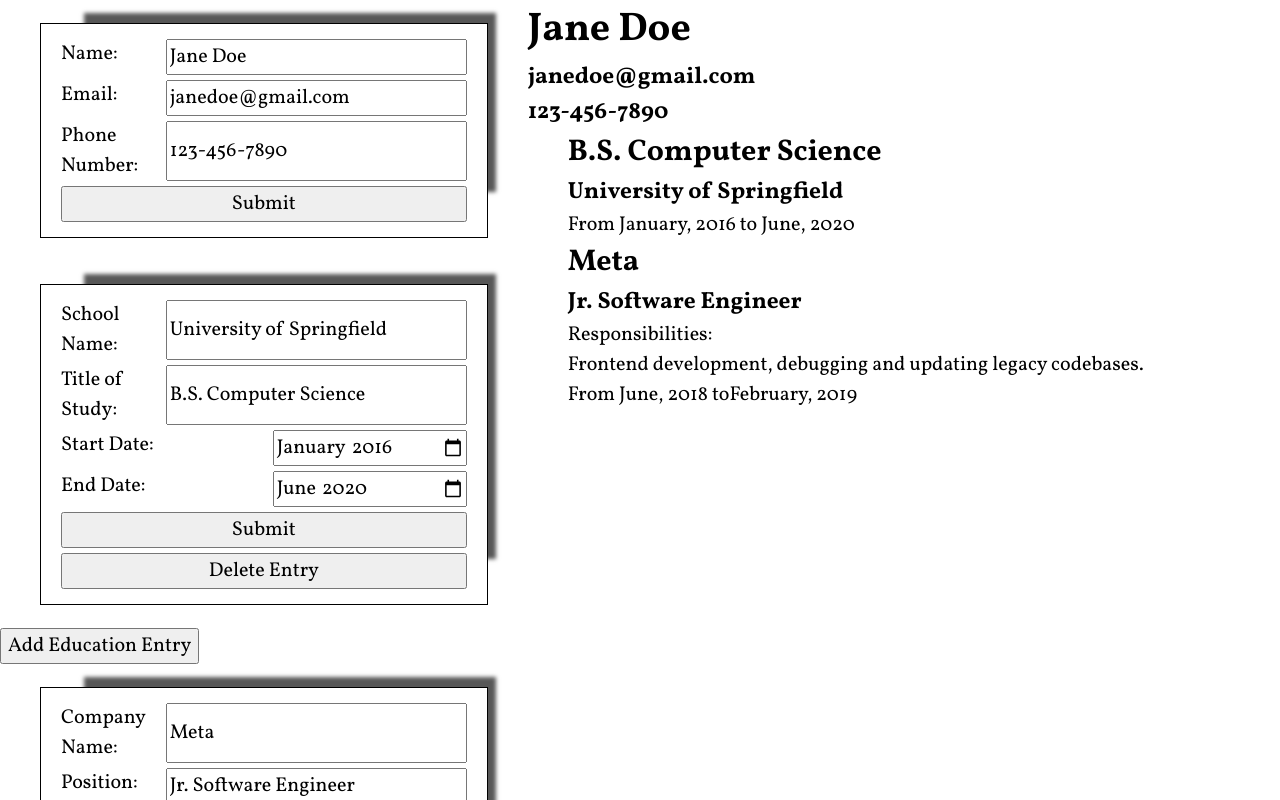
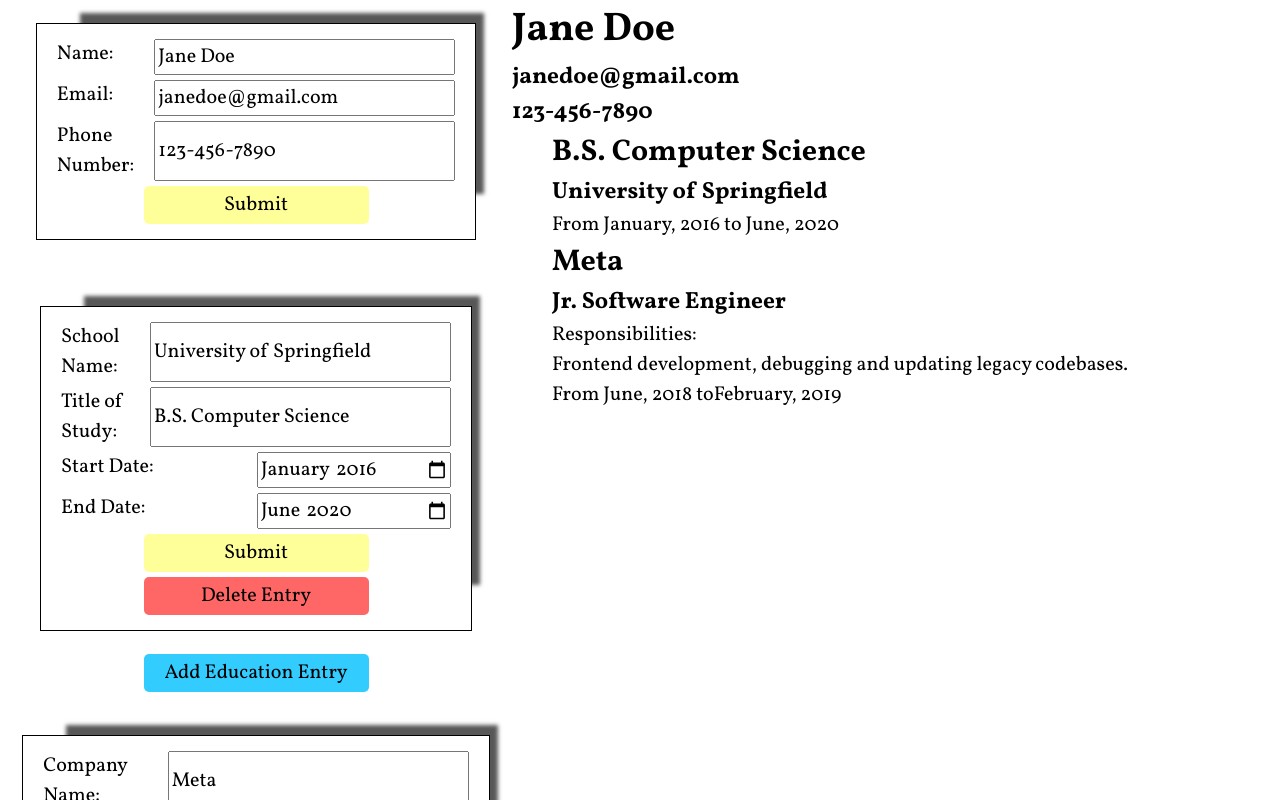
Before and after one commit to Kauboimausu/cv-creator, a React (Vite) app: page / in a window 1280 px wide. Shown: the top 800 px of the page. Built offline with nearby package versions, Linux system fonts and the light colour scheme.

Commit message:
Finished css for left part of the page

```diff
--- a/src/components/GeneralInfo.jsx
+++ b/src/components/GeneralInfo.jsx
@@ -8,6 +8,7 @@ export default function GeneralInfo({ personalInfo, onSubmit }) {
 	}
 
 	return (
+		<div className="form-wrap">
 			<form className="general info-form" onSubmit={(e) => handleSubmit(e)}>
 				<div className="input-wrap">
 					<label htmlFor="name">Name:</label>
@@ -19,7 +20,6 @@ export default function GeneralInfo({ personalInfo, onSubmit }) {
 						required
 					/>
 				</div>
-
 				<div className="input-wrap">
 					<label htmlFor="email">Email:</label>
 					<input
@@ -30,7 +30,6 @@ export default function GeneralInfo({ personalInfo, onSubmit }) {
 						required
 					/>
 				</div>
-
 				<div className="input-wrap">
 					<label htmlFor="phone-number">Phone Number:</label>
 					<input
@@ -41,8 +40,8 @@ export default function GeneralInfo({ personalInfo, onSubmit }) {
 						required
 					/>
 				</div>
-
-			<button type="submit">Submit</button>
+				<button type="submit" className="submit">Submit</button>
 			</form>
+		</div>
 	)
 }
--- a/src/styles/card.css
+++ b/src/styles/card.css
@@ -0,0 +1,7 @@
+.input-card {
+    display: flex;
+    flex-direction: column;
+    align-items: center;
+    justify-content: center;
+    margin-bottom: 1em;
+}
--- a/src/styles/form.css
+++ b/src/styles/form.css
@@ -1,3 +1,12 @@
+.forms-wrap {
+    display: flex;
+    flex-direction: column;
+    align-items: center;
+    justify-content: center;
+    max-width: 600px;
+    min-width: 300px;
+}
+
 .info-form {
     display: flex;
     flex-direction: column;
@@ -8,7 +17,32 @@
     padding: .75em 1em;
 }
 
+button {
+    border: none;
+    width: 225px;
+    border-radius: .25em;
+    padding: .20em .5em;
+}
+
+.info-form > button {
+    align-self: center;
+}
+
+.add {
+    background-color: var(--add-blue);
+}
+
+.delete {
+    background-color: var(--delete-red);
+}
+
+.submit {
+    background-color: var(--submit-yellow);
+}
+
+
 .input-wrap {
     display: flex;
+    column-gap: 1em;
     justify-content: space-between;
 }
--- a/src/styles/index.css
+++ b/src/styles/index.css
@@ -1,11 +1,11 @@
 :root {
     --dark-purple: #602060;
-    --light-pink: #ffcccc;
-    --orange: #ff8000;
+    --submit-pink: #ffcccc;
+    --submit-yellow: #ffff99;
     --black: #000000;
     --white: #ffffff;
-    --valid-color: #33ccff;
-    --invalid-color: #ff6666;
+    --add-blue: #33ccff;
+    --delete-red: #ff6666;
     font-family: Vollkorn, Karla;
 }
 
@@ -35,4 +35,5 @@ body {
     display: flex;
     flex-direction: column;
     justify-content: flex-start;
+    overflow: scroll;
 }
```
Also changed, not shown: src/App.css (deleted). Lines whose indentation alone changed are shown as unchanged.
